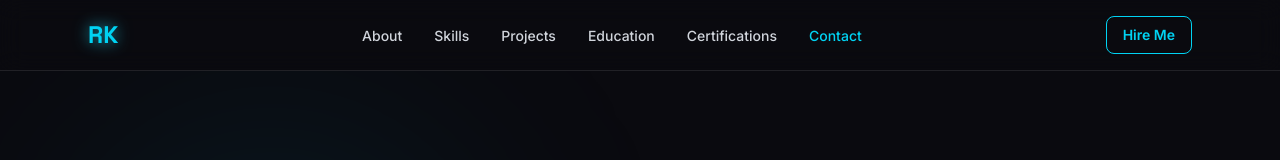
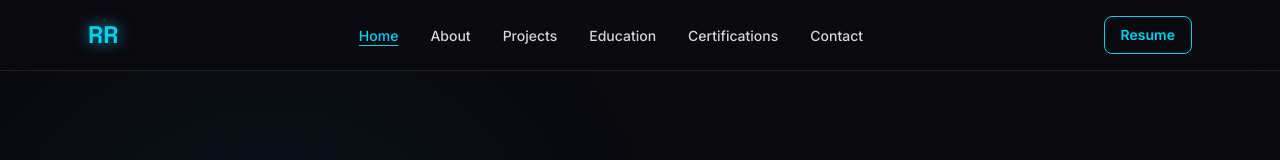
Before and after one commit to rohitraj-dev/portfolio, a React app: page / in a window 1280 px wide. Shown: the top 160 px of the page. Built offline with nearby package versions, Linux system fonts and the light colour scheme; the HTML template or start-up script is replaced by a standard one.

Commit message:
fix: finalize navbar links, active state, resume button

```diff
--- a/src/components/Navbar.jsx
+++ b/src/components/Navbar.jsx
@@ -1,46 +1,20 @@
 import { useState, useEffect } from 'react';
 import { motion, AnimatePresence } from 'framer-motion';
 import { LuMenu, LuX } from 'react-icons/lu';
-import { Link } from 'react-router-dom';
+import { Link, useLocation } from 'react-router-dom';
 
 const navLinks = [
+  { label: 'Home', path: '/' },
   { label: 'About', path: '/about' },
-  { label: 'Skills', id: 'skills' },
   { label: 'Projects', path: '/projects' },
   { label: 'Education', path: '/education' },
   { label: 'Certifications', path: '/certifications' },
-  { label: 'Contact', id: 'contact' },
+  { label: 'Contact', path: '/', hash: '#contact' },
 ];
 
 function Navbar() {
   const [mobileOpen, setMobileOpen] = useState(false);
-  const [activeSection, setActiveSection] = useState('home');
-
-  useEffect(() => {
-    const observer = new IntersectionObserver(
-      (entries) => {
-        const visible = entries
-          .filter((entry) => entry.isIntersecting)
-          .sort((a, b) => b.intersectionRatio - a.intersectionRatio);
-
-        if (visible.length > 0) {
-          setActiveSection(visible[0].target.id);
-        }
-      },
-      {
-        rootMargin: '-40% 0px -45% 0px',
-        threshold: [0, 0.25, 0.5, 0.75, 1],
-      }
-    );
-
-    const elements = navLinks
-      .map((link) => document.getElementById(link.id))
-      .filter(Boolean);
-
-    elements.forEach((el) => observer.observe(el));
-
-    return () => observer.disconnect();
-  }, []);
+  const location = useLocation();
 
   useEffect(() => {
     document.body.style.overflow = mobileOpen ? 'hidden' : '';
@@ -49,14 +23,18 @@ function Navbar() {
     };
   }, [mobileOpen]);
 
-  const handleNavClick = (e, id) => {
+  const isActive = (link) => {
+    if (link.hash) return false;
+    return location.pathname === link.path;
+  };
+
+  const handleContactClick = () => {
     setMobileOpen(false);
-
-    const element = document.getElementById(id);
-    if (element) {
-      e.preventDefault();
-      element.scrollIntoView({ behavior: 'smooth' });
-      window.history.pushState(null, '', `#${id}`);
+    if (location.pathname === '/') {
+      const el = document.getElementById('contact');
+      if (el) {
+        el.scrollIntoView({ behavior: 'smooth' });
+      }
     }
   };
 
@@ -68,51 +46,62 @@ function Navbar() {
       className="sticky top-0 z-50 w-full backdrop-blur-md bg-[#0a0a0f]/80 border-b border-white/10"
     >
       <div className="max-w-6xl mx-auto px-6 py-4 flex items-center justify-between">
-        <a
-          href="#home"
-          onClick={(e) => handleNavClick(e, 'home')}
+        <Link
+          to="/"
           className="font-bold text-2xl text-cyan-400 font-[Space_Grotesk] drop-shadow-[0_0_8px_rgba(34,211,238,0.8)] transition-opacity hover:opacity-80"
         >
-          RK
-        </a>
+          RR
+        </Link>
 
+        {/* Desktop Nav */}
         <ul className="hidden md:flex items-center gap-8">
-          {navLinks.map((link) => (
-            <li key={link.id || link.path}>
-              {link.path ? (
+          {navLinks.map((link) => {
+            const active = isActive(link);
+
+            if (link.hash) {
+              return (
+                <li key={link.label}>
                   <Link
-                  to={link.path}
+                    to="/#contact"
+                    onClick={handleContactClick}
                     className="text-sm font-medium text-gray-300 hover:text-cyan-400 transition-colors duration-300"
                   >
                     {link.label}
                   </Link>
-              ) : (
-                <a
-                  href={`#${link.id}`}
-                  onClick={(e) => handleNavClick(e, link.id)}
+                </li>
+              );
+            }
+
+            return (
+              <li key={link.label}>
+                <Link
+                  to={link.path}
                   className={`text-sm font-medium transition-colors duration-300 ${
-                    activeSection === link.id
-                      ? 'text-cyan-400'
+                    active
+                      ? 'text-cyan-400 underline underline-offset-4 decoration-cyan-400'
                       : 'text-gray-300 hover:text-cyan-400'
                   }`}
                 >
                   {link.label}
-                </a>
-              )}
+                </Link>
               </li>
-          ))}
+            );
+          })}
         </ul>
 
+        {/* Resume Button (Desktop) */}
         <div className="hidden md:flex items-center gap-4">
           <a
-            href="#contact"
-            onClick={(e) => handleNavClick(e, 'contact')}
+            href="https://assets.rajrohit.tech/resume/resume.pdf"
+            target="_blank"
+            rel="noopener noreferrer"
             className="border border-cyan-400 text-cyan-400 px-4 py-2 rounded-lg hover:bg-cyan-400 hover:text-black transition-all text-sm font-semibold"
           >
-            Hire Me
+            Resume
           </a>
         </div>
 
+        {/* Mobile Hamburger */}
         <button
           type="button"
           className="md:hidden flex flex-col justify-center gap-1.5 text-cyan-400"
@@ -124,6 +113,7 @@ function Navbar() {
         </button>
       </div>
 
+      {/* Mobile Menu */}
       <AnimatePresence>
         {mobileOpen && (
           <motion.div
@@ -134,37 +124,47 @@ function Navbar() {
             className="overflow-hidden md:hidden bg-black/95 backdrop-blur-lg border-t border-cyan-400/20"
           >
             <ul className="flex flex-col gap-1 px-6 py-4">
-              {navLinks.map((link) => (
-                <li key={link.id || link.path}>
-                  {link.path ? (
+              {navLinks.map((link) => {
+                const active = isActive(link);
+
+                if (link.hash) {
+                  return (
+                    <li key={link.label}>
                       <Link
-                      to={link.path}
+                        to="/#contact"
+                        onClick={handleContactClick}
                         className="block rounded-md px-4 py-3 text-base font-medium text-gray-300 hover:bg-white/5 hover:text-cyan-400 transition-colors duration-300"
                       >
                         {link.label}
                       </Link>
-                  ) : (
-                    <a
-                      href={`#${link.id}`}
-                      onClick={(e) => handleNavClick(e, link.id)}
+                    </li>
+                  );
+                }
+
+                return (
+                  <li key={link.label}>
+                    <Link
+                      to={link.path}
+                      onClick={() => setMobileOpen(false)}
                       className={`block rounded-md px-4 py-3 text-base font-medium transition-colors duration-300 ${
-                        activeSection === link.id
+                        active
                           ? 'bg-cyan-400/10 text-cyan-400'
                           : 'text-gray-300 hover:bg-white/5 hover:text-cyan-400'
                       }`}
                     >
                       {link.label}
-                    </a>
-                  )}
+                    </Link>
                   </li>
-              ))}
+                );
+              })}
               <li className="pt-4 mt-2 border-t border-white/5">
                 <a
-                  href="#contact"
-                  onClick={(e) => handleNavClick(e, 'contact')}
+                  href="https://assets.rajrohit.tech/resume/resume.pdf"
+                  target="_blank"
+                  rel="noopener noreferrer"
                   className="block text-center rounded-md border border-cyan-400 px-5 py-3 text-sm font-semibold text-cyan-400 transition-all duration-300 hover:bg-cyan-400 hover:text-black"
                 >
-                  Hire Me
+                  Resume
                 </a>
               </li>
             </ul>
```
Lines whose indentation alone changed are shown as unchanged.
